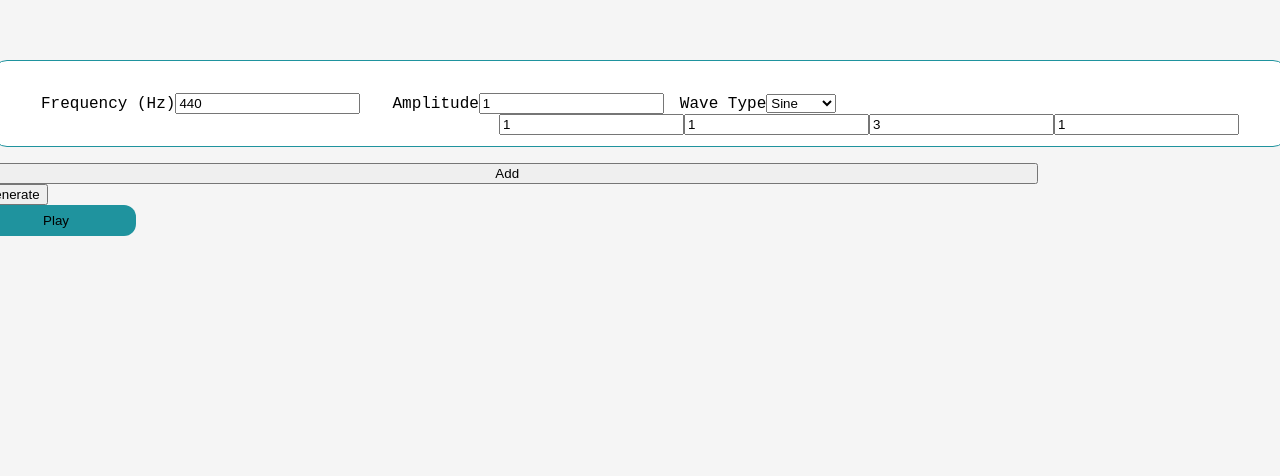
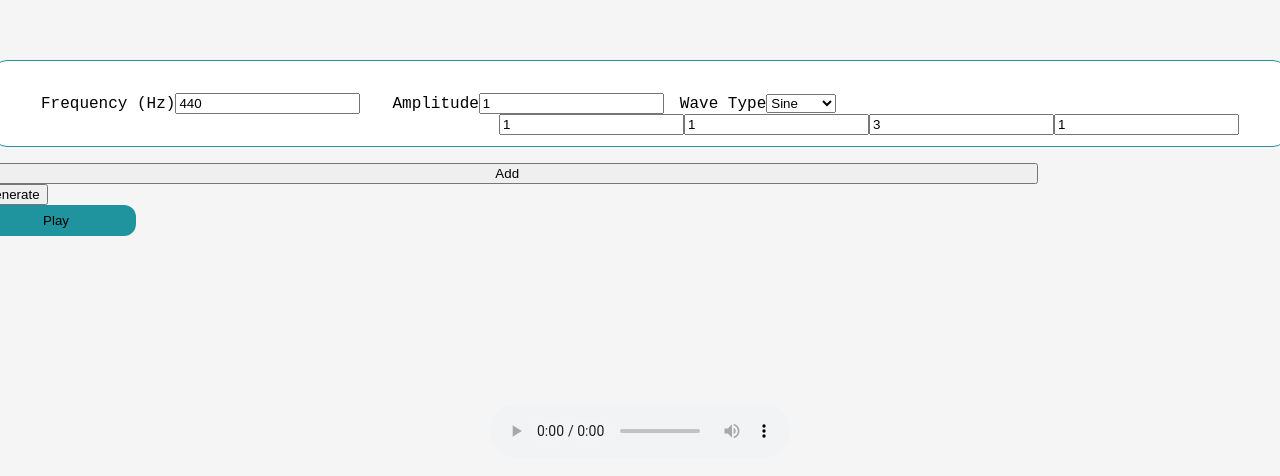
Before and after one commit to TovTyvold/WebApp_Sine_Project, a React (Create React App) app in the folder frontend/: page / in a window 1280 px wide. Shown: the part 924-1400 px from the top of the page. Built offline with nearby package versions, Linux system fonts and the light colour scheme; no server answers.

Commit message:
audio visulizer sort of works. Not compatible to ts

```diff
--- a/frontend/package.json
+++ b/frontend/package.json
@@ -6,11 +6,14 @@
     "@testing-library/jest-dom": "^5.16.5",
     "@testing-library/react": "^13.4.0",
     "@testing-library/user-event": "^13.5.0",
+    "@tiagotrindade/audio-visualizer": "^1.2.1",
     "@types/jest": "^27.5.2",
     "@types/node": "^16.11.64",
     "@types/react": "^18.0.21",
     "@types/react-dom": "^18.0.6",
+    "nodejs-audio-visualizer": "^2.1.0",
     "react": "^18.2.0",
+    "react-audio-spectrum": "^0.1.0",
     "react-dom": "^18.2.0",
     "react-scripts": "5.0.1",
     "recharts": "^2.1.14",
--- a/frontend/src/App.tsx
+++ b/frontend/src/App.tsx
@@ -4,6 +4,7 @@ import React, { useState, useEffect } from 'react';
 import Graph from './components/Graph';
 import Oscillator from './components/Oscillator';
 import EnvelopeADSR from './components/EnvelopeADSR';
+import Spectrum from './components/AudioSpectrum';
 
 type Wave = {
   frequency: number | undefined;
@@ -190,6 +191,7 @@ function App() {
         <button className='play-button' onClick={playAudio}>
           Play
         </button>
+        <Spectrum></Spectrum>
       </div>
     </div>
   );
--- /dev/null
+++ b/frontend/src/components/AudioSpectrum.tsx
@@ -0,0 +1,168 @@
+ // @ts-nocheck
+import React from 'react';
+import sample from './exapmleMP3.mp3';
+
+const defaultProps = {
+  barColor: [
+    { offset: 0, color: '#1f939e' },
+    { offset: 0.5, color: '#1f939e' },
+    { offset: 1, color: '#1f939e' }
+  ],
+  barColorLinearGradient: [0, 0, 0, 300],
+  barCount: 512,
+  barGap: 4,
+  barWidth: 2,
+  capColor: '#1f939e',
+  capHeight: 2,
+  fftSize: 2048,
+  smoothingTimeConstant: 0.8,
+  translateYVector: 270
+};
+
+function useAudioSpectrum(options : any) {
+  let props = Object.assign(defaultProps, options);
+  let audioRef = React.useRef(null);
+  let canvasRef = React.useRef(null);
+  let analyserRef = React.useRef(null);
+  let mediaElementSrcRef = React.useRef(null);
+
+  function drawSpectrum() {
+    let animationId = 0;
+    let audioContext = new window.AudioContext();
+
+    if (analyserRef.current === null) {
+      analyserRef.current = audioContext.createAnalyser();
+
+      analyserRef.current.smoothingTimeConstant = props.smoothingTimeConstant;
+      analyserRef.current.fftSize = props.fftSize;
+    }
+
+    if (mediaElementSrcRef.current === null) {
+      mediaElementSrcRef.current = audioContext.createMediaElementSource(
+        audioRef.current
+      );
+
+      mediaElementSrcRef.current.connect(analyserRef.current);
+      mediaElementSrcRef.current.connect(audioContext.destination);
+    }
+
+    let capYPositionList = [];
+    let canvasWidth = canvasRef.current.width;
+    let canvasHeight = canvasRef.current.height - props.capHeight;
+    let ctx = canvasRef.current.getContext('2d');
+    let gradient = ctx.createLinearGradient(...props.barColorLinearGradient);
+
+    if (Array.isArray(props.barColor)) {
+      props.barColor.forEach(config =>
+        gradient.addColorStop(config.offset, config.color)
+      );
+    }
+
+    if (typeof props.barColor === 'string') {
+      gradient = props.barColor;
+    }
+
+    function drawBar() {
+      let frequencyList = new Uint8Array(analyserRef.current.frequencyBinCount);
+
+      analyserRef.current.getByteFrequencyData(frequencyList);
+
+      if (audioRef.current.paused) {
+        let allCapsReachBottom = capYPositionList.every(cap => cap === 0);
+
+        if (allCapsReachBottom) {
+          ctx.clearRect(0, 0, canvasWidth, canvasHeight + props.capHeight);
+
+          return window.cancelAnimationFrame(animationId);
+        }
+      }
+
+      let step = Math.round(frequencyList.length / props.barCount);
+
+      ctx.clearRect(0, 0, canvasWidth, canvasHeight + props.capHeight);
+
+      let frequencyIndex = 0;
+
+      for (; frequencyIndex < props.barCount; frequencyIndex++) {
+        let amplitude = frequencyList[frequencyIndex * step];
+
+        if (capYPositionList.length < Math.round(props.barCount)) {
+          capYPositionList.push(amplitude);
+        }
+
+        let x = frequencyIndex * (props.barWidth + props.barGap);
+        let y =
+          ((props.translateYVector - amplitude) * canvasHeight) /
+          props.translateYVector;
+
+        ctx.fillStyle = props.capColor;
+
+        if (amplitude < capYPositionList[frequencyIndex]) {
+          let previousCapYPosition = --capYPositionList[frequencyIndex];
+          let y =
+            ((props.translateYVector - previousCapYPosition) * canvasHeight) /
+            props.translateYVector;
+
+          ctx.fillRect(x, y, props.barWidth, props.capHeight);
+        } else {
+          ctx.fillRect(x, y, props.barWidth, props.capHeight);
+          capYPositionList[frequencyIndex] = amplitude;
+        }
+
+        ctx.fillStyle = gradient;
+        ctx.fillRect(x, y + props.capHeight, props.barWidth, canvasHeight);
+      }
+
+      animationId = window.requestAnimationFrame(drawBar);
+    }
+
+    animationId = window.requestAnimationFrame(drawBar);
+  }
+
+  React.useEffect(() => {
+    if (audioRef.current === null) {
+      throw new ReferenceError(
+        'Audio element not found. Connect the audioRef to an audio element.'
+      );
+    }
+
+    if (canvasRef.current === null) {
+      throw new ReferenceError(
+        'Canvas element not found. Connect the canvasRef to a canvas element.'
+      );
+    }
+  }, []);
+
+  return {
+    audioRef,
+    canvasRef,
+    drawSpectrum
+  };
+}
+
+export default function App() {
+  let { audioRef, canvasRef, drawSpectrum } = useAudioSpectrum({
+    capColor: '#1f939e'
+  });
+
+  return (
+    <div
+      style={{
+        display: 'flex',
+        flexDirection: 'column',
+        alignItems: 'center',
+        justifyContent: 'center'
+      }}
+    >
+      <canvas ref={canvasRef} />
+      <br />
+      <audio
+        ref={audioRef}
+        controls
+        src={sample}
+        onPlay={drawSpectrum}
+        crossOrigin="anonymous"
+      />
+    </div>
+  );
+}
--- a/frontend/src/react-app-env.d.ts
+++ b/frontend/src/react-app-env.d.ts
@@ -1 +1,2 @@
 /// <reference types="react-scripts" />
+declare module '*.mp3'; // '*.wav' if you're using wav format
```
Also changed, not shown: 2 other files (tests, documents, lock files or other folders).
